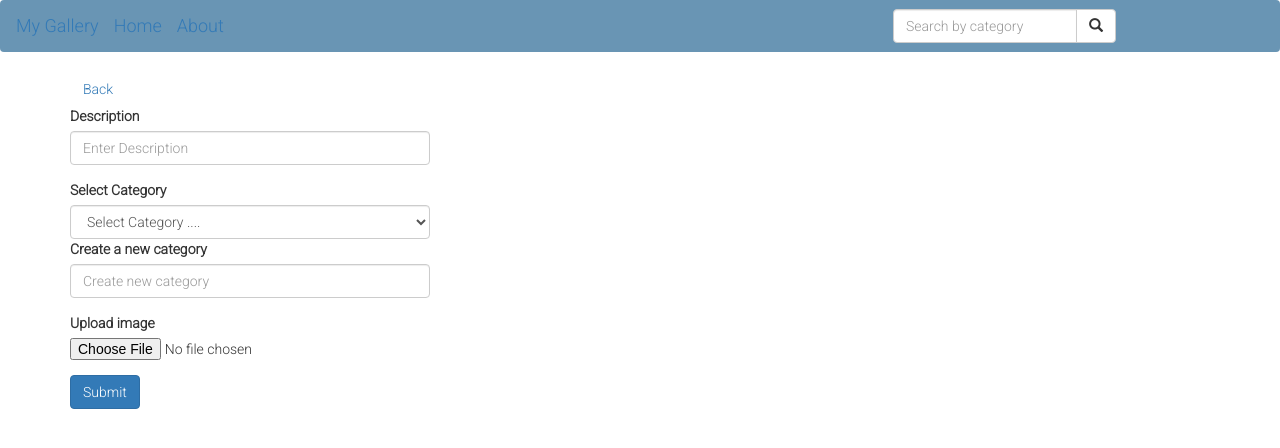
After one commit to Bett-Collins/gallery, a Django app: template photos/templates/add.html in a window 1280 px wide. The commit adds this page. Shown: the top 448 px of the page. Run offline with Django 3.2, Linux system fonts and the light colour scheme; the template is opened without the code that fills it, so the values that code supplies are empty; some libraries are stand-ins or nearby versions.

Commit message:
updating

```diff
--- /dev/null
+++ b/photos/templates/add.html
@@ -0,0 +1,53 @@
+{%extends 'base.html'%}
+{% block content %}
+{{block.super}}
+
+<div class="container">
+    <div class="row justify-content-center">
+        <div class="col-md-4">
+            <a class="btn btn-dark my-3" href="{% url 'gallery'%}">Back</a>
+            <form method="POST" action="" enctype="multipart/form-data">
+                {% csrf_token %}
+                <div class="form-group m-3">
+                    <label>Description</label>
+                    <input required name="description" type="text" class="form-control" placeholder="Enter Description">
+                </div>
+
+                <div class="form-group m-3">
+                    <label>Select Category</label>
+                    <select name="category" class="form-control">
+                        <option value="None">Select Category ....</option>
+                        {% for category in categories%}
+                        <option value="{{category.id}}">{{category.category_name}}</option>
+                        {% endfor %}
+                    </select>
+
+                    <div class="form-group m-3">
+                        <label>Create a new category</label>
+                        <input name="category_new" type="text" class="form-control" placeholder="Create new category">
+                    </div>
+
+                    <div class="form-group m-3">
+                        <label>Upload image</label>
+                        <input required name="image" type="file" class="form-control-file">
+                    </div>
+
+                    <button type="submit" class="btn btn-primary">Submit</button>
+
+                </div>
+
+
+
+            </form>
+        </div>
+    </div>
+
+</div>
+
+
+
+
+
+
+
+{% endblock %}
--- a/photos/templates/base.html
+++ b/photos/templates/base.html
@@ -1,26 +1,23 @@
-{% load  %}
+{% load static %}
 <!DOCTYPE html>
-<html>
+<html lang="en">
 <head>
-  <meta charset="utf-8">
-
-  {% if title %}
-  <title>Gallery {{title}}</title>
-  {% else %}
-    <title> Gallery </title>
-  {% endif %}
-
+  <meta charset="UTF-8">
+  <meta http-equiv="X-UA-Compatible" content="IE=edge">
+  <meta name="viewport" content="width=device-width, initial-scale=1.0">
+  <title>Document</title>
   {% block styles %}
-    {% bootstrap_css %}
+  <link rel="stylesheet" href="{% static 'css/bootstrap.css' %}">
+  <link rel="stylesheet" href="{% static 'css/base.css' %}">
   {% endblock %}
 
+</style>
 </head>
 <body>
-
-
-    {% block scripts %}
-        <script src="https://ajax.googleapis.com/ajax/libs/jquery/3.2.1/jquery.min.js"></script>
-     {% comment %} {% bootstrap_javascript %} {% endcomment %}
-    {% endblock %}
+  <div id="bg">
+  {% include "navbar.html" %}
+  {% block content %}
+  {%endblock%}
+  </div>
 </body>
 </html>
--- a/photos/templates/navbar.html
+++ b/photos/templates/navbar.html
@@ -1,15 +1,41 @@
 <!DOCTYPE html>
 <html lang="en">
 <head>
-
+  <link rel="preconnect" href="https://fonts.googleapis.com">
+  <link rel="preconnect" href="https://fonts.gstatic.com" crossorigin>
+  <link href="https://fonts.googleapis.com/css2?family=Roboto:wght@300&display=swap" rel="stylesheet">
   <meta charset="utf-8">
   <meta name="viewport" content="width=device-width, initial-scale=1">
+  <style>
+    *{
+      font-family: 'Roboto', sans-serif;
+
+    }
+  </style>
 </head>
 <body>
-<nav class="navbar navbar-inverse">
+<nav class="navbar fixed-top  navbar-light" style="background-color: #6995b4;">
   <div class="container-fluid">
     <div class="navbar-header">
-      <a class="navbar-brand" href="{% url 'newsToday' %}">The Moringa Tribune</a>
+      <a class="navbar-brand" href="{% url 'gallery' %}">My Gallery</a>
+      <a class="navbar-brand" href="{% url 'gallery' %}">Home</a>
+
+      <a class="navbar-brand" href="{% url 'about' %}">About</a>
+
+
+    </div>
+    <div class="col-sm-4 col-md-4 navbar-right">
+
+      <form class="navbar-form" role="search" action="{% url 'search_results' %}">
+
+        <div class="input-group">
+          <input type="text" class="form-control" placeholder="Search by category" name="category_name">
+          <div class="input-group-btn">
+            <button class="btn btn-default" type="submit"><i class="glyphicon glyphicon-search"></i></button>
+          </div>
+        </div>
+
+      </form>
     </div>
   </div>
 </nav>
--- a/photos/urls.py
+++ b/photos/urls.py
@@ -1,6 +1,15 @@
 from django.conf.urls import url
 from . import views
+from django.conf import settings
+from django.conf.urls.static import static
+
 
 urlpatterns=[
-    url('^$',views.gallery,name = 'gallery'),
+   url('^$',views.gallery,name='gallery'),
+    # url('photo/<str:pk>',views.viewPhoto,name='photo'),
+    url('add',views.addPhoto,name='add'),
+    url('about',views.about,name='about'),
+    url(r'^search/', views.search_results, name='search_results')
 ]
+if settings.DEBUG:
+    urlpatterns+= static(settings.MEDIA_URL, document_root = settings.MEDIA_ROOT)
```
Also changed, not shown: gallery/settings.py (+14 -4 lines), photos/templates/about.html (+11 -0 lines), photos/templates/gallery.html (added, +63 -0 lines), photos/templates/photo.html (+25 -0 lines), photos/views.py (+3 -6 lines), media/dj2.jpeg (added), 1 other file.
